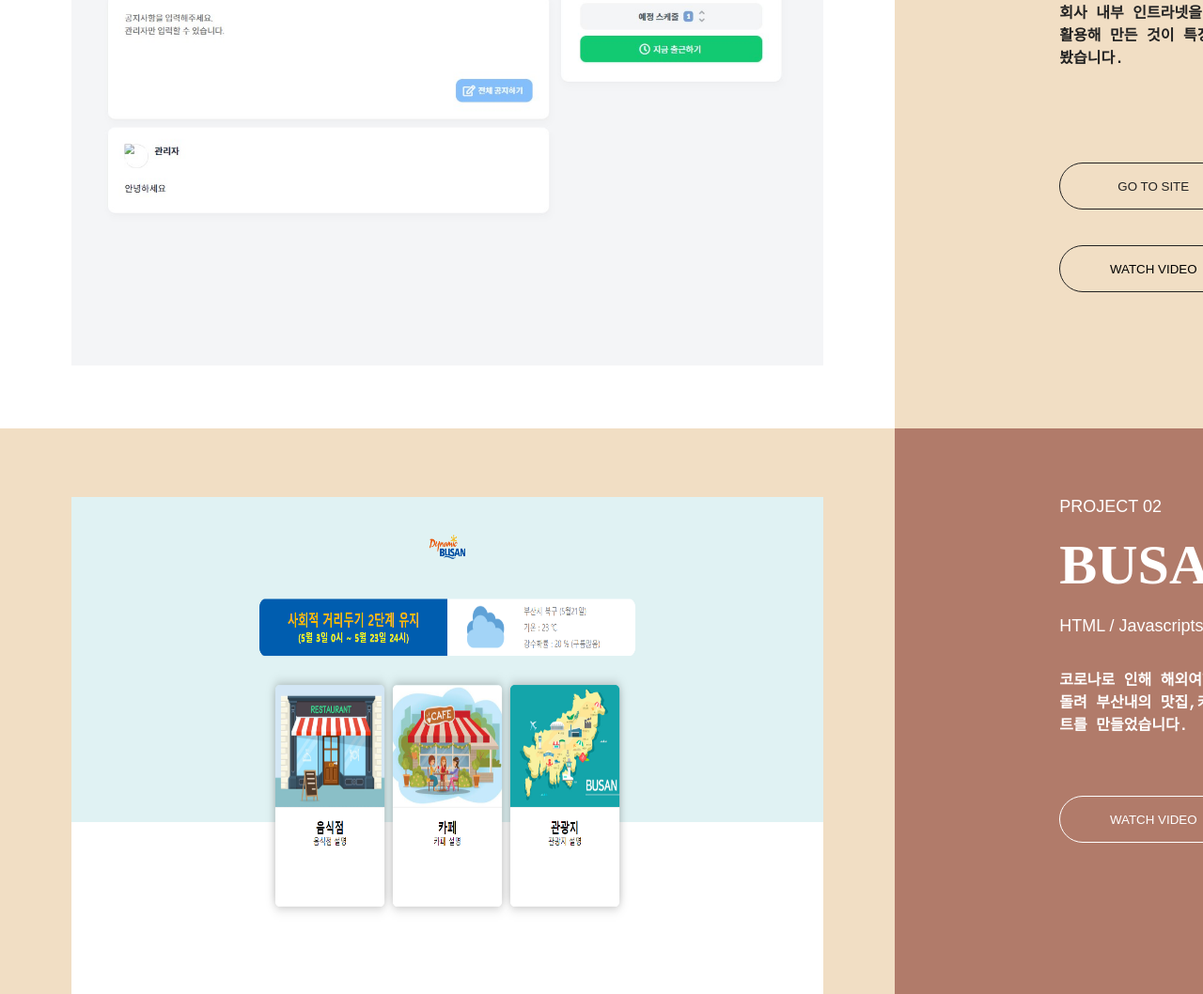
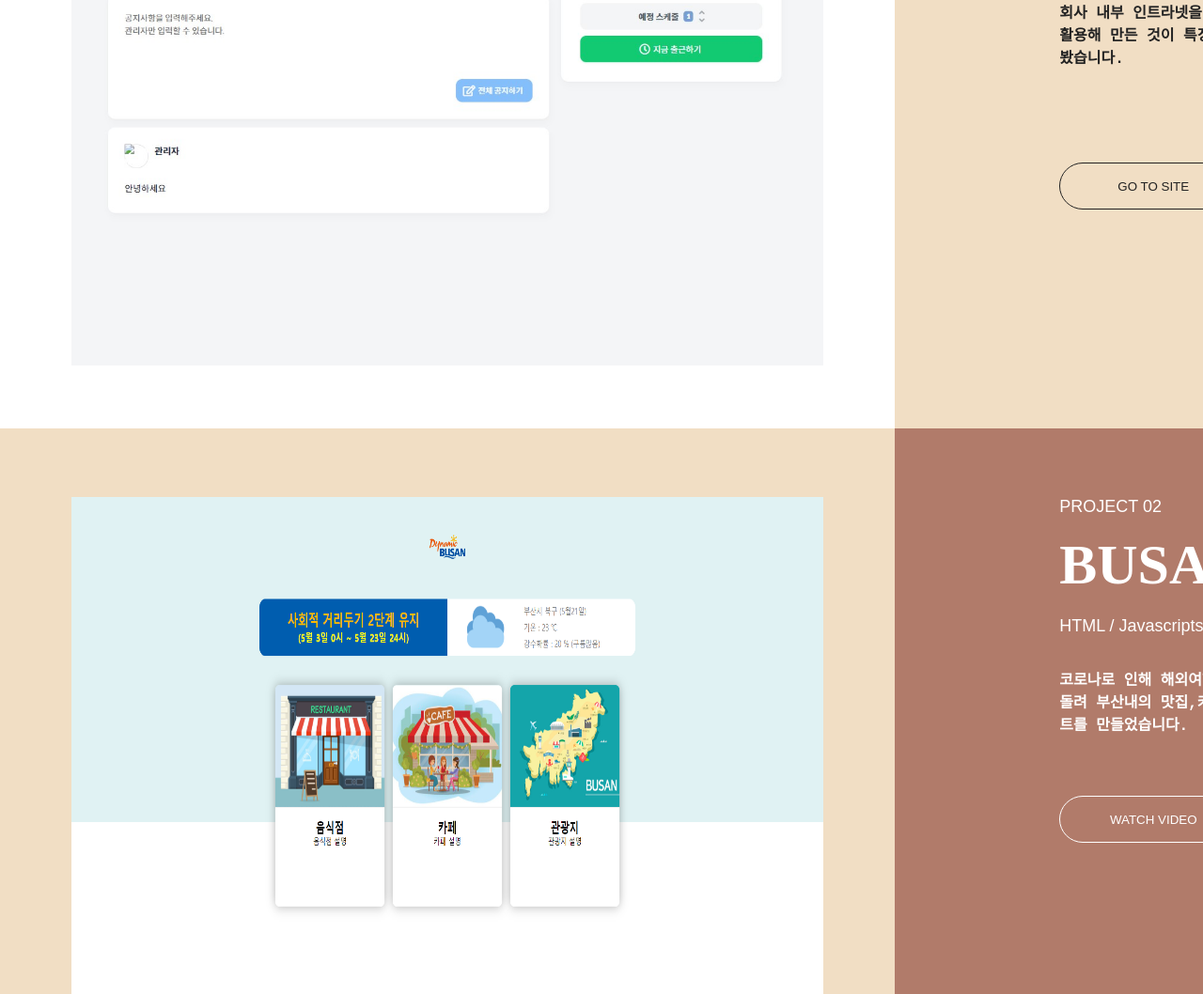
Before and after one commit to parkjusang/parkjusang.github.io, a plain HTML site: page index.html in a window 1280 px wide. Shown: the part 1274-2332 px from the top of the page at 94% size. Drawn offline with Linux system fonts and the light colour scheme.

Commit message:
Update index.html

```diff
--- a/index.html
+++ b/index.html
@@ -110,7 +110,7 @@ minimum-scale=1.0, width=device-width">
                       <button id="btnone"><a href="https://bit.ly/3bztFvC" style="text-decoration: none; color: #222;">GO TO SITE</a></button>
                     </div>
                     <div class="secondBtn">
-                            <button id="btntwo">WATCH VIDEO</button>
+
                     </div>
                 </div>
             </div>
```
